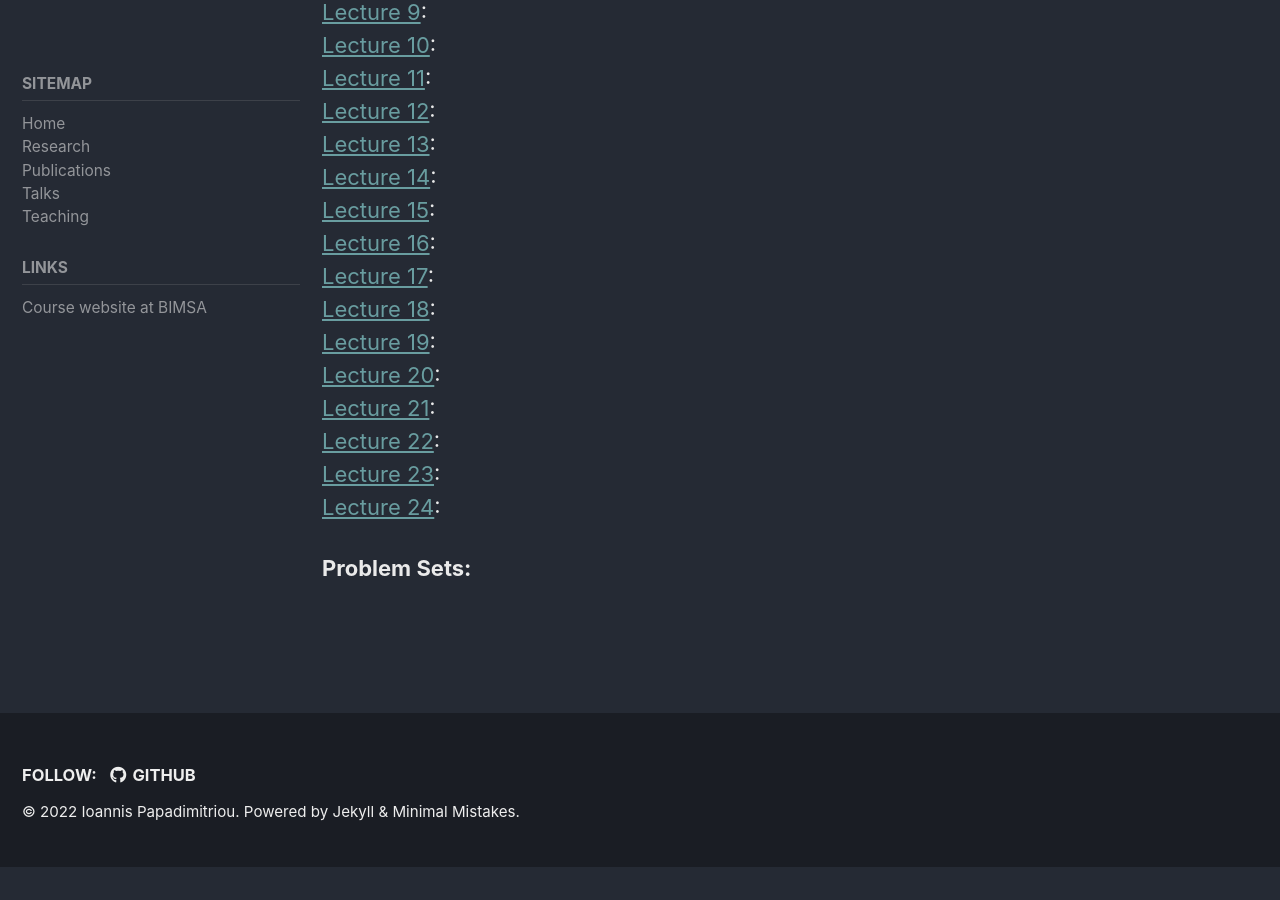
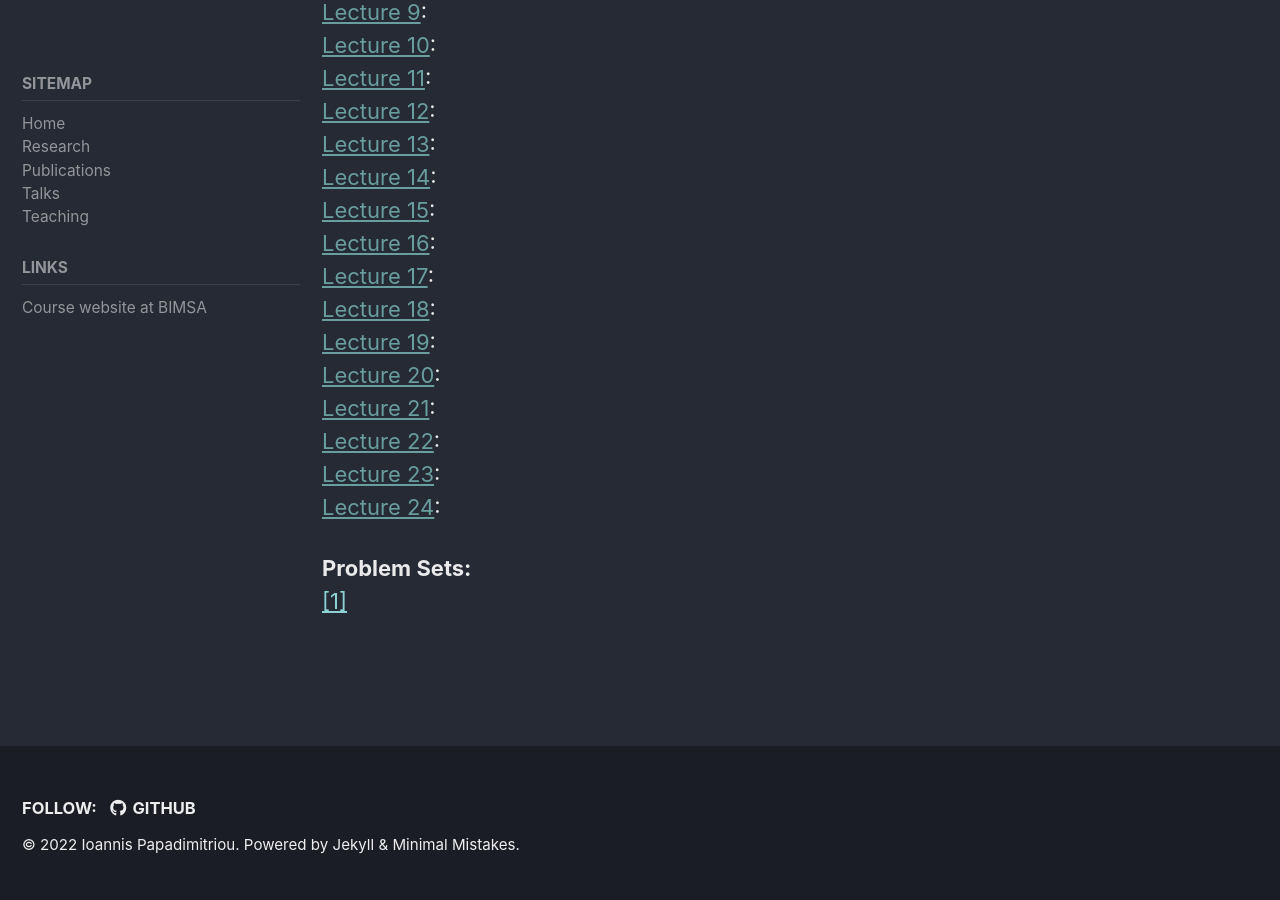
Before and after one commit to ipapadimitriou/ipapadimitriou.github.io, a Jekyll site: the page built from _pages/2022.md, in a window 1280 px wide and 900 px high, scrolled down 1055 px. Built offline with Jekyll 4.4.1, drawn with Linux system fonts in a browser that asks for light colours; cached includes are drawn as plain includes; before the commit the page ends 1922 px from its top, so only the background shows below that.

Commit message:
uploaded problem set 1 for supergravity course

```diff
--- a/_pages/2022.md
+++ b/_pages/2022.md
@@ -73,3 +73,4 @@ General Relativity or basic differential geometry, basic background in supersymm
 
 
 <b>Problem Sets:</b><br>
+[[1]](./attachments/teaching/Introduction to Supergravity 2022/problem sets/2022.03.29 - problem set 1.pdf)
```
Also changed, not shown: 1 other file.
